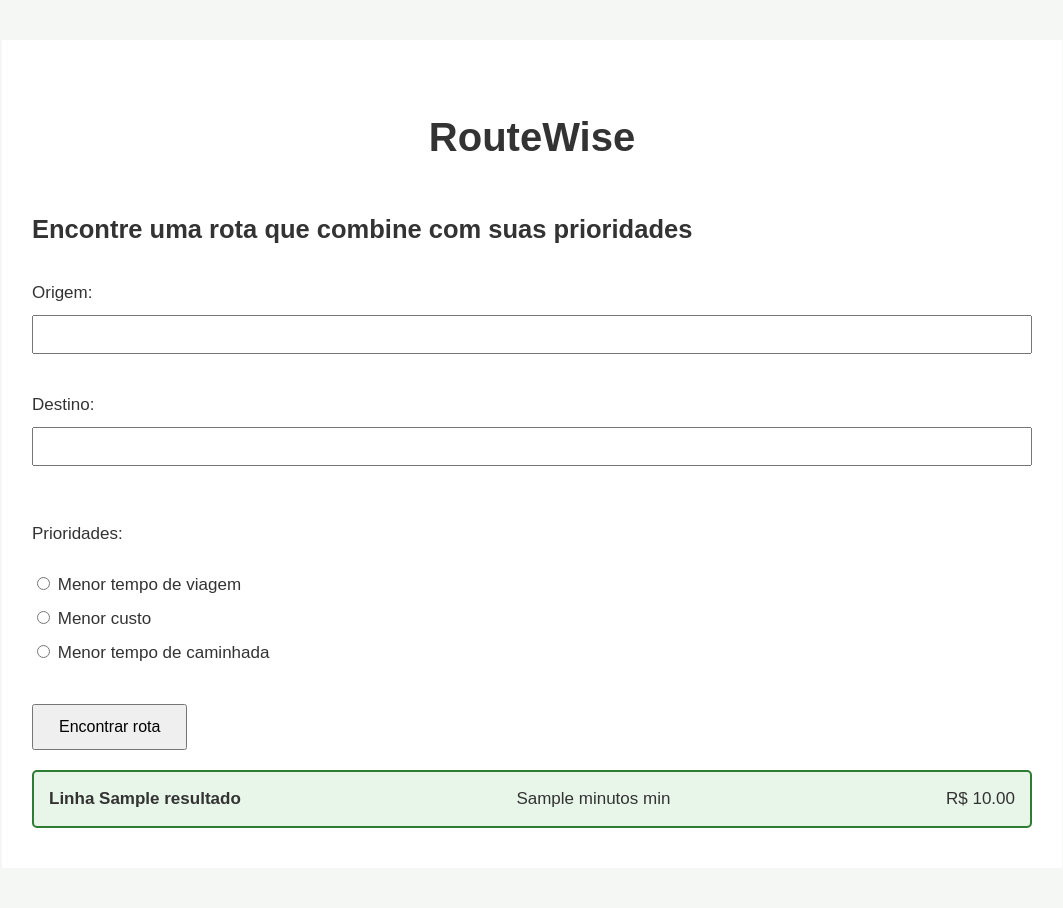
After one commit to vitoraugustus/routewise, a Flask app: template templates/index.html in a window 1280 px wide. The commit adds this page. Shown: the whole page, without its empty margins (108-1171 px from the left). Run offline with Flask 3, Linux system fonts and the light colour scheme; the template is opened without the code that fills it: most values are stand-ins (such as "Sample title", 1, 10 or a date in 2020).

Commit message:
python added for a basic search
implemented basic python so that when the user types something in the text box it calculates the best route based on his priorities. it also normalizes text

```diff
--- /dev/null
+++ b/app.py
@@ -0,0 +1,18 @@
+from flask import Flask, render_template, request
+from rotas import buscar_rotas
+
+app = Flask(__name__)
+
+@app.route("/", methods=["GET", "POST"])
+def index():
+    resultados = None
+    if request.method == "POST":
+        resultados = buscar_rotas(
+            request.form["origem"],
+            request.form["destino"],
+            request.form.get("prioridade"),
+        )
+    return render_template("index.html", resultados=resultados)
+
+if __name__ == "__main__":
+    app.run(debug=True)
--- /dev/null
+++ b/requirements.txt
@@ -0,0 +1 @@
+flask
--- /dev/null
+++ b/rotas.py
@@ -0,0 +1,23 @@
+import unicodedata
+
+linhas = [
+    {"nome": "INTER-2 (HORÁRIO) - 022", "paradas": ["Terminal Cabral", "Estação Tubo Agrárias", "Estação Tubo Praça das Nações", "Estação Tubo Colégio Militar", "Terminal Capão da Imbuia"], "minutos": 36, "tarifa": 6.00},
+    {"nome": "INTER-2 (ANTI-HORÁRIO) - 023", "paradas": ["Terminal Capão da Imbuia", "Av. Victor Ferreira do Amaral", "Rua dos Funcionários 1558", "Rua Luciano Cardinale", "Terminal Cabral"], "minutos": 43, "tarifa": 6.00}
+]
+
+def normalizar(texto):
+    texto = texto.strip().lower()
+    texto = unicodedata.normalize("NFD", texto)
+    return "".join(c for c in texto if unicodedata.category(c) != "Mn")
+
+def buscar_rotas(origem, destino, prioridade):
+    origem = normalizar(origem)
+    destino = normalizar(destino)
+    opcoes = []
+    for linha in linhas:
+        p = [normalizar(parada) for parada in linha["paradas"]]
+        if origem in p and destino in p and p.index(origem) < p.index(destino):
+            opcoes.append(linha)
+
+    chave = "tarifa" if prioridade == "custo" else "minutos"
+    return sorted(opcoes, key=lambda linha: linha[chave])
--- a/style.css
+++ b/static/style.css
@@ -44,3 +44,22 @@ button{
     flex-direction: column;
     gap: 5px;
 }
+
+.resultados {
+    margin-top: 20px;
+}
+
+.rota {
+    display: flex;
+    justify-content: space-between;
+    padding: 10px 15px;
+    margin-bottom: 10px;
+    border: 1px solid #ccc;
+    border-radius: 5px;
+    background-color: #f9f9f9;
+}
+
+.rota.melhor {
+    background-color: #e8f5e9;
+    border: 2px solid #2e7d32;
+}
--- /dev/null
+++ b/templates/index.html
@@ -0,0 +1,54 @@
+<!DOCTYPE html>
+<html lang="pt-BR">
+<head>
+    <meta charset="UTF-8">
+    <meta name="viewport" content="width=device-width, initial-scale=1.0">
+    <meta http-equiv="X-UA-Compatible" content="ie=edge">
+    <link rel="stylesheet" href="{{ url_for('static', filename='style.css') }}">
+    <title>RouteWise 🚍</title>
+</head>
+<body>
+    <main>
+        <h1>RouteWise</h1>
+        <h2>Encontre uma rota que combine com suas prioridades</h2>
+
+        <form method="post">
+            <div class="campo">
+                <label for="origem">Origem:</label>
+                <input type="text" id="origem" name="origem">
+            </div>
+            <br>
+            <div class="campo">
+                <label for="destino">Destino:</label>
+                <input type="text" id="destino" name="destino">
+            </div>
+            <br>
+            <p>Prioridades:</p>
+            <input type="radio" id="viagem" name="prioridade" value="tempo">
+            <label for="viagem">Menor tempo de viagem</label>
+            <br>
+            <input type="radio" id="custo" name="prioridade" value="custo">
+            <label for="custo">Menor custo</label>
+            <br>
+            <input type="radio" id="caminhada" name="prioridade" value="caminhada">
+            <label for="caminhada">Menor tempo de caminhada</label>
+            <br><br>
+            <button type="submit">Encontrar rota</button>
+        </form>
+
+    {% if resultados is not none %}
+        <section class="resultados">
+            {% for r in resultados %}
+                <div class="rota {% if loop.first %}melhor{% endif %}">
+                    <strong>Linha {{ r.nome }}</strong>
+                    <span>{{ r.minutos }} min</span>
+                    <span>R$ {{ "%.2f"|format(r.tarifa) }}</span>
+                </div>
+            {% else %}
+                <p>Nenhuma rota direta encontrada.</p>
+            {% endfor %}
+        </section>
+    {% endif %}
+    </main>
+</body>
+</html>
```
Also changed, not shown: index.html (deleted, +0 -37 lines), 1 other file.
